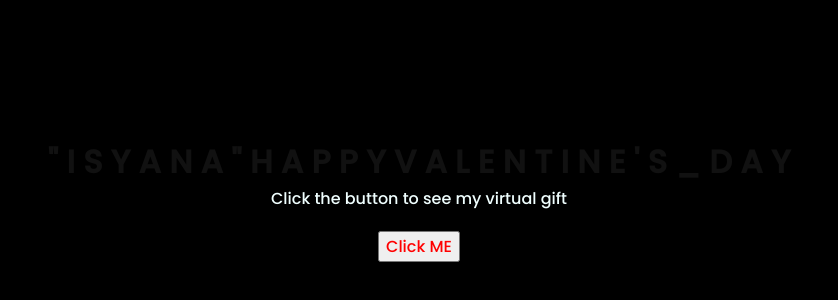
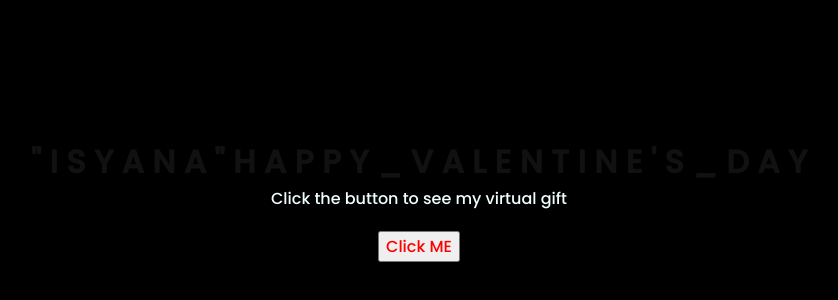
Before and after one commit to sipatir08/flower, a plain HTML site: page index.html in a window 1280 px wide. Shown: the part 208-508 px from the top of the page, 229-1067 px from the left. Drawn offline with Linux system fonts and the light colour scheme.

Commit message:
Add underscore span back to index.html

```diff
--- a/index.html
+++ b/index.html
@@ -24,7 +24,7 @@
         <span>P</span>
         <span>P</span>
         <span>Y</span>
-        <!-- <span>_</span> -->
+        <span>_</span>
         <span>V</span>
         <span>A</span>
         <span>L</span>
```
